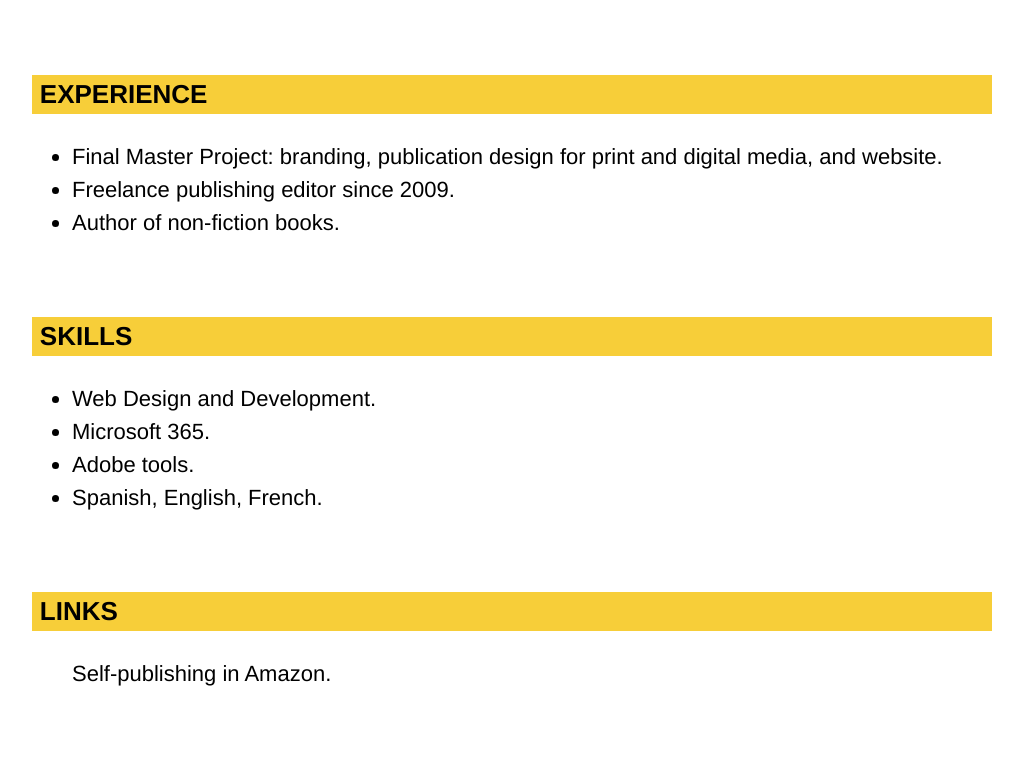
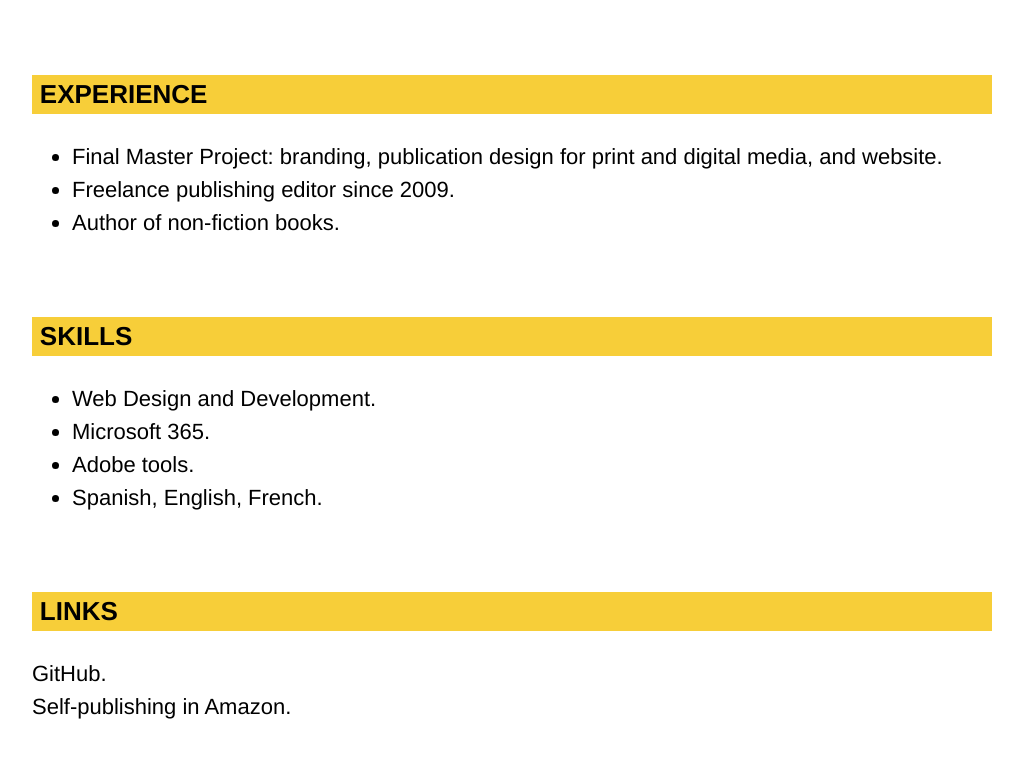
Before and after one commit to margamad/margamad.github.io, a plain HTML site: page index.html in a window 1280 px wide. Shown: the part 548-1305 px from the top of the page, without its empty margins (128-1151 px from the left). Drawn offline with Linux system fonts and the light colour scheme.

Commit message:
Update index.html

```diff
--- a/index.html
+++ b/index.html
@@ -54,9 +54,10 @@
 
       <div class="">
         <h3>Links</h3>
-        <ul>
-          <a href="https://www.amazon.com/-/e/B087NVL87J" target="_blank">Self-publishing in Amazon.</a>
-        </ul>
+        <dl>
+          <dt><a href="https://github.com/margamad" target="_blank">GitHub.</a></dt>
+          <dt><a href="https://www.amazon.com/-/e/B087NVL87J" target="_blank">Self-publishing in Amazon.</a></dt
+        </dl>
       </div>
 
     </section>
```
